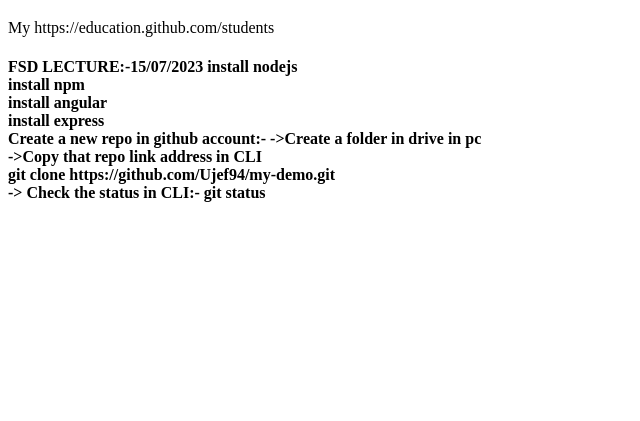
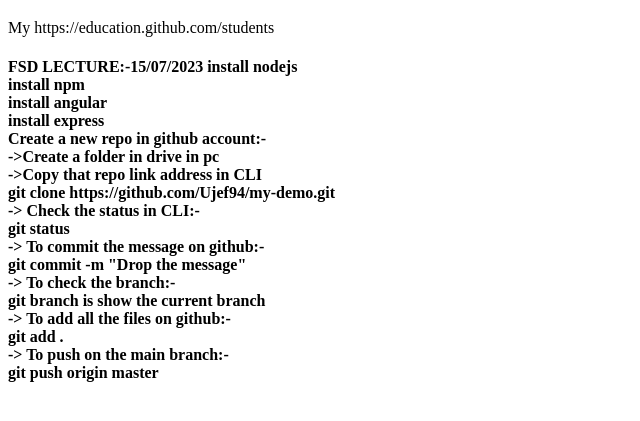
Before and after one commit to Ujef94/liveDemo.github.io, a plain HTML site: page index.html in a window 1280 px wide. Shown: the part 61-482 px from the top of the page, without its empty margins (0-640 px from the left). Drawn offline with Linux system fonts and the light colour scheme.

Commit message:
Update index.html

```diff
--- a/index.html
+++ b/index.html
@@ -11,13 +11,24 @@
   install angular <br>
   install express<br>
 
-Create a new repo in github account:-
+Create a new repo in github account:-<br>
 ->Create a folder in drive in pc<br>
 ->Copy that repo link address in CLI<br>
-  git clone https://github.com/Ujef94/my-demo.git
-<br>
--> Check the status in CLI:-
-   git status
+  git clone https://github.com/Ujef94/my-demo.git<br>
+-> Check the status in CLI:-<br>
+   git status<br>
+
+-> To commit the message on github:-<br>
+   git commit -m "Drop the message"<br>
+
+-> To check the branch:-<br>
+  git branch is show the current branch<br>
+
+-> To add all the files on github:-<br>
+  git add .<br>
+
+-> To push on the main branch:-<br>
+  git push origin master<br>
 </h4>
 </body>
 </html>
```
